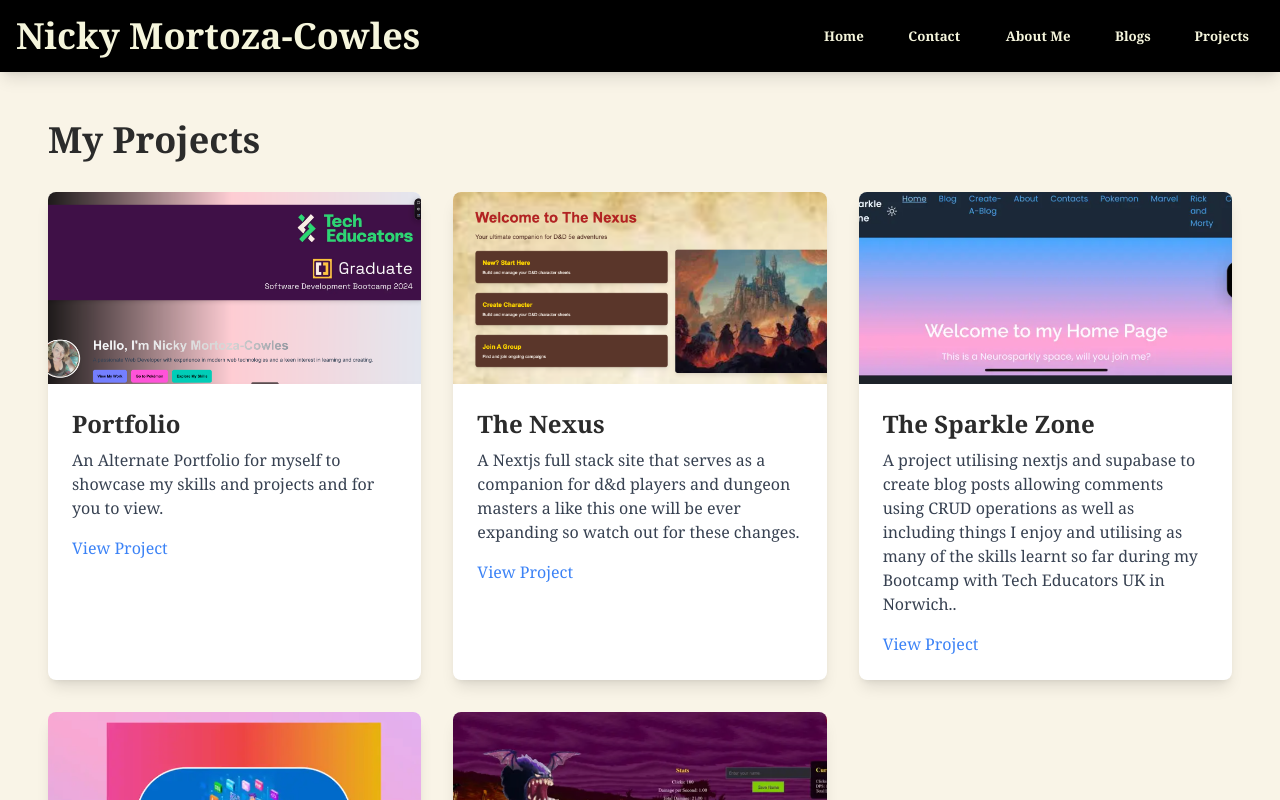
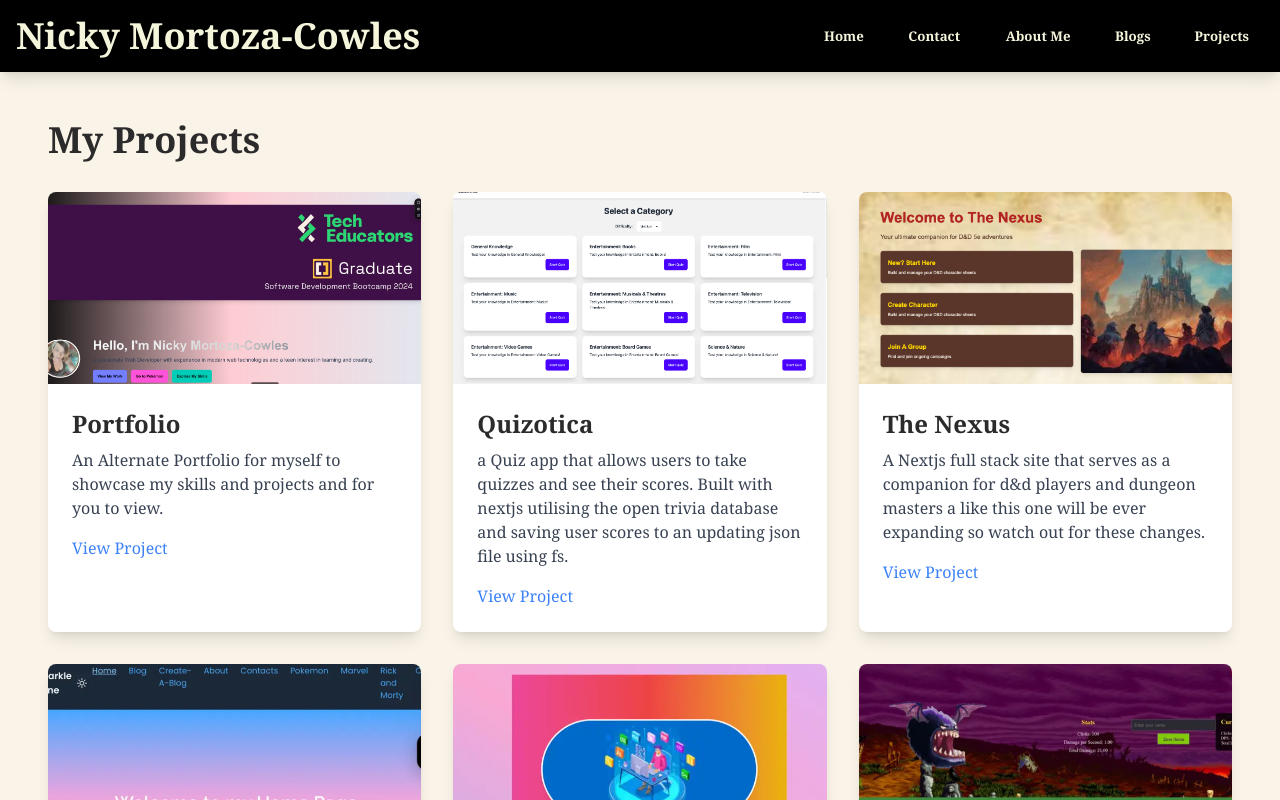
Before and after one commit to nicky-mc/the-adventure-begins-a-portfolio-story, a Next.js app: page /projects in a window 1280 px wide. Shown: the top 800 px of the page. Built offline with nearby package versions, Linux system fonts and the light colour scheme.

Commit message:
added new quiz app

```diff
--- a/src/app/projects/page.js
+++ b/src/app/projects/page.js
@@ -6,6 +6,12 @@ const projects = [
     description: 'An Alternate Portfolio for myself to showcase my skills and projects and for you to view.',
     imageUrl: '/images/project1.png',
     link: 'https://nicky-mortoza-cowles-portfolio.vercel.app/',
+  },
+  {
+    title: 'Quizotica',
+    description: 'a Quiz app that allows users to take quizzes and see their scores. Built with nextjs utilising the open trivia database and saving user scores to an updating json file using fs.',
+    imageUrl: '/images/project7.png',
+    link: 'https://quizotica.vercel.app/',
   },
   {
     title: 'The Nexus',
```
Also changed, not shown: public/images/project7.png (added).
